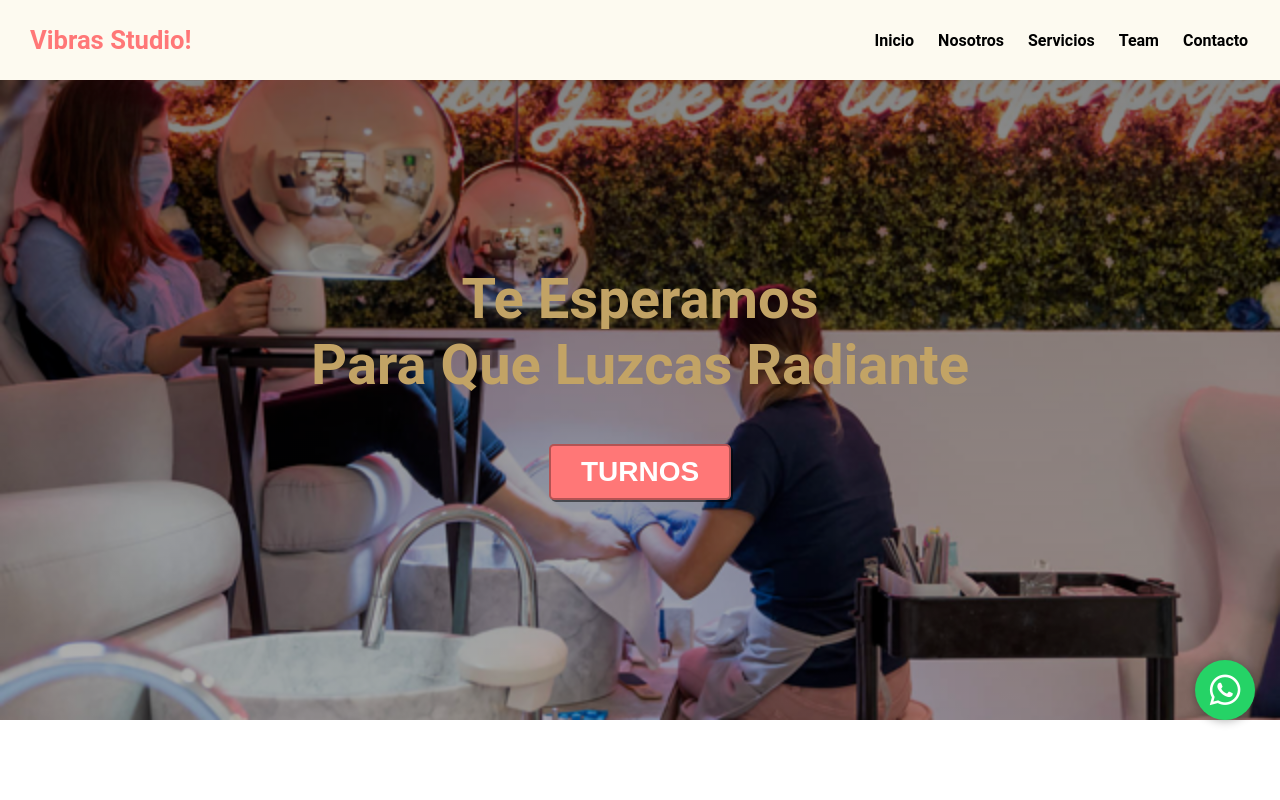
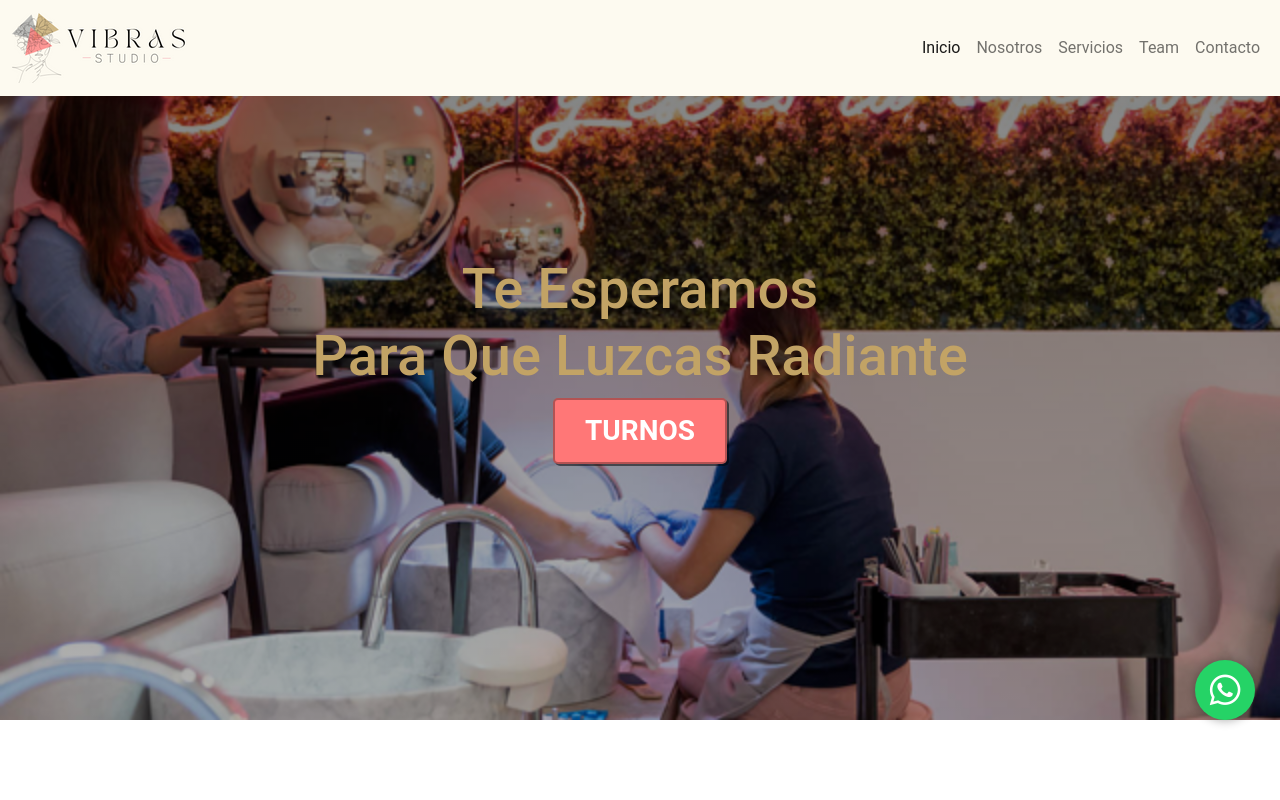
Before and after one commit to yolismarvivas/vibras-studio, a plain HTML site: page index.html in a window 1280 px wide. Shown: the top 800 px of the page. Drawn offline with nearby package versions, Linux system fonts and the light colour scheme.

Commit message:
modificacion navbar

```diff
--- a/index.html
+++ b/index.html
@@ -5,26 +5,40 @@
     <meta http-equiv="X-UA-Compatible" content="IE=edge">
     <meta name="viewport" content="width=, initial-scale=1.0">
     <link rel="shortcut icon" href="imagenes/LOGO.png" type="logolink">
+     <!--Icon-Font-->
+  <script src="https://kit.fontawesome.com/eb496ab1a0.js" crossorigin="anonymous"></script>
+    <!--cdn bootstrap-->
+    <link href="https://cdn.jsdelivr.net/npm/bootstrap@5.2.2/dist/css/bootstrap.min.css" rel="stylesheet" integrity="sha384-Zenh87qX5JnK2Jl0vWa8Ck2rdkQ2Bzep5IDxbcnCeuOxjzrPF/et3URy9Bv1WTRi" crossorigin="anonymous">
+    <!--css-->
     <link rel="stylesheet" href="style.css">
-    <script src="https://kit.fontawesome.com/eb496ab1a0.js" crossorigin="anonymous"></script>
+    <link rel="stylesheet" href="style.css">
     <title>Vibras Studio</title>
 </head>
 <body>
 
 <!--Header-->
 
-    <header>
-        <div class="container">
-            <p class="logo">Vibras Studio!</p>
-            <nav>
-                <a class="navbar-brand" href="index.html"></a>
-                <a href="#inicio">Inicio</a>
-                <a href="#nosotros">Nosotros</a>
-                <a href="#servicios">Servicios</a>
-                <a href="#team">Team</a>
-                <a href="#contacto">Contacto</a>
-            </nav>
-    </header>
+<header>
+    <nav class="navbar navbar-expand-lg background-nav">
+        <div class="container-fluid">
+          <a class="navbar-brand" href="#">
+            <img src="imagenes/logo encabezado.png" alt="">
+          </a>
+          <button class="navbar-toggler" type="button" data-bs-toggle="collapse" data-bs-target="#navbarNavAltMarkup" aria-controls="navbarNavAltMarkup" aria-expanded="false" aria-label="Toggle navigation">
+            <span class="navbar-toggler-icon"></span>
+          </button>
+          <div class="collapse navbar-collapse justify-content-end" id="navbarNavAltMarkup">
+            <div class="navbar-nav">
+              <a class="nav-link active" aria-current="page" href="#inicio">Inicio</a>
+              <a class="nav-link" href="#nosotros">Nosotros</a>
+              <a class="nav-link" href="#servicios">Servicios</a>
+              <a class="nav-link" href="#team">Team</a>
+              <a class="nav-link" href="#contacto">Contacto</a>
+            </div>
+          </div>
+        </div>
+      </nav>
+</header>
 
     <!--secciones -->
 
@@ -111,5 +125,11 @@
             </ul>
         </nav>
         </footer>
+
+
+
+        <!--scrpts de JS de bootsrap-->
+<script src="https://cdn.jsdelivr.net/npm/@popperjs/core@2.11.6/dist/umd/popper.min.js" integrity="sha384-oBqDVmMz9ATKxIep9tiCxS/Z9fNfEXiDAYTujMAeBAsjFuCZSmKbSSUnQlmh/jp3" crossorigin="anonymous"></script>
+<script src="https://cdn.jsdelivr.net/npm/bootstrap@5.2.2/dist/js/bootstrap.min.js" integrity="sha384-IDwe1+LCz02ROU9k972gdyvl+AESN10+x7tBKgc9I5HFtuNz0wWnPclzo6p9vxnk" crossorigin="anonymous"></script>
 </body>
 </html>
--- a/style.css
+++ b/style.css
@@ -1,3 +1,8 @@
+*{
+    margin: 0;
+    padding: 0;
+}
+
 /* medidas mobile */
 
 *{
@@ -54,48 +59,11 @@ button:hover{
 }
 
 /* header */
-.container{
-    max-width: 1400px;
-    margin: auto;
+.background-nav{
+    background-color: #fdfaf0;
 }
 
 .color-acento{ color:#FF7777; }
-
-header{
-    background-color: #fdfaf0;
-}
-
-header .logo{
-    margin: 0;
-    padding: 25px 30px;
-    font-weight: bold;
-    color: #FF7777;
-    font-size: 1.6em;
-}
-
-header .container{
-    display: flex;
-    flex-direction: column;
-    align-items: center;
-}
-
-header nav{
-    display: flex;
-    flex-direction: column;
-    text-align: center;
-    padding-bottom: 25px;
-}
-
-header a{
-    padding: 5px 12px;
-    text-decoration: none;
-    font-weight: bold;
-    color: black;
-}
-
-header a:hover{
-    color: #FF7777;
-}
 
 /* secciones */
 #inicio{
```
Also changed, not shown: 1 other file.
